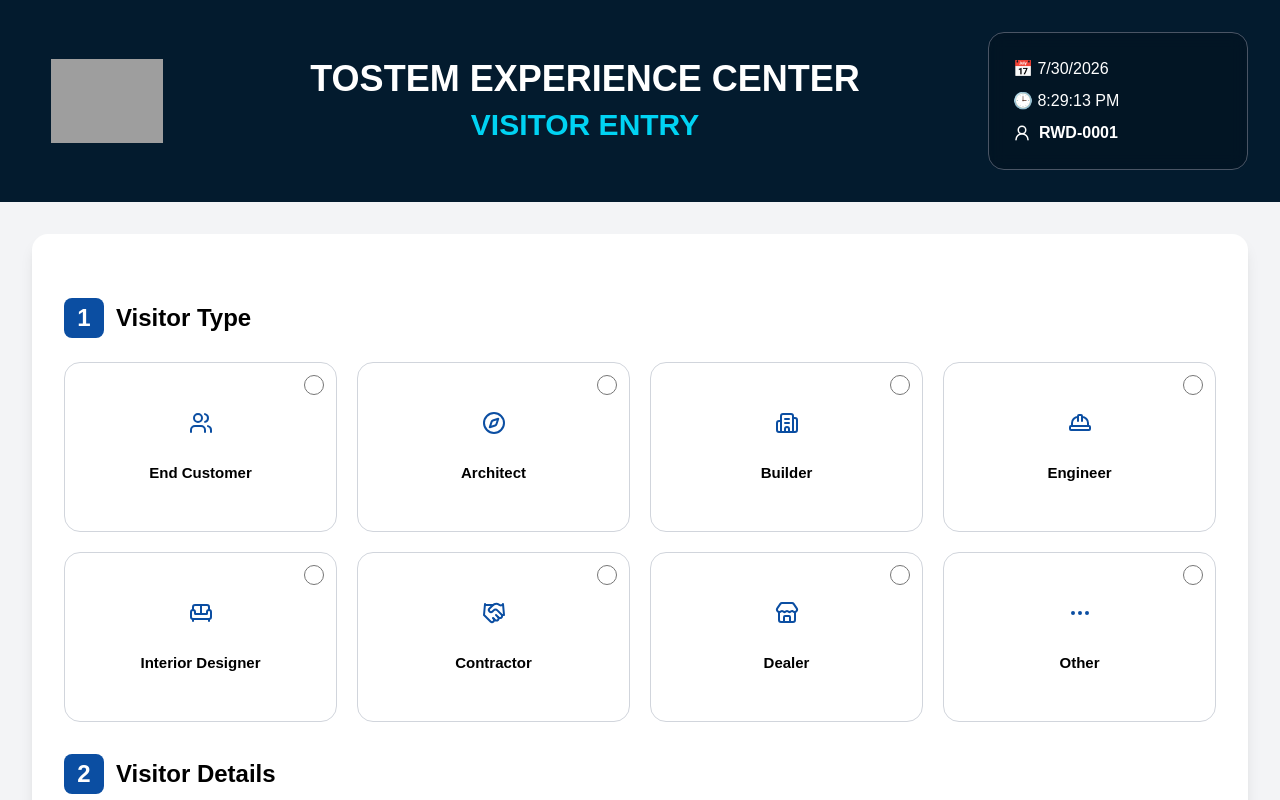
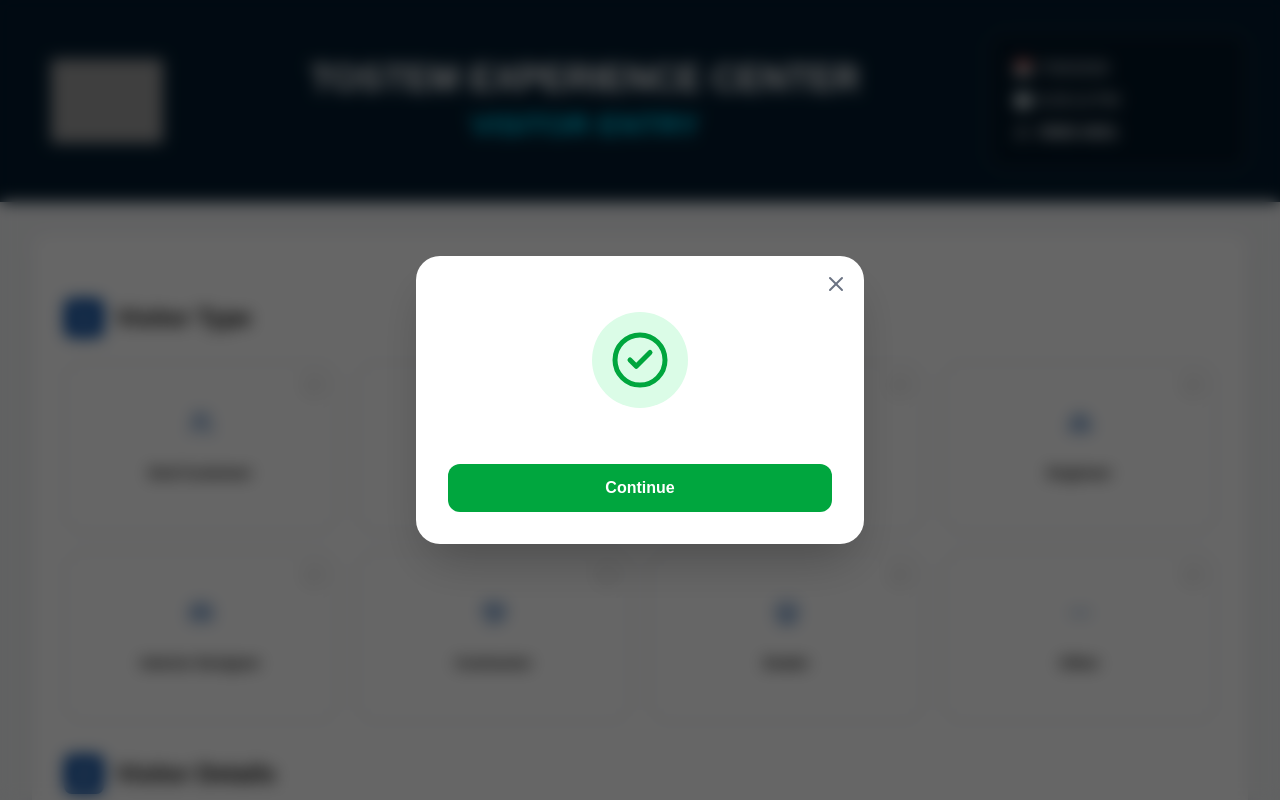
Before and after one commit to rightworkdecor/rightwork-vms, a Next.js app: page /visitors in a window 1280 px wide. Shown: the top 800 px of the page. Built offline with nearby package versions, Linux system fonts and the light colour scheme; no server answers; the database is empty; grey boxes are pictures that could not be loaded.

Commit message:
Fix popup auto close

```diff
--- a/app/components/Popup.tsx
+++ b/app/components/Popup.tsx
@@ -26,16 +26,16 @@
 }: PopupProps) {
 
   useEffect(() => {
-    if (!open) return;
+  if (!open) return;
 
+  if (type === "success" || type === "info") {
     const timer = setTimeout(() => {
       onClose();
     }, 2000);
 
     return () => clearTimeout(timer);
-  }, [open, onClose]);
-
-  if (!open) return null;
+  }
+}, [open, type]);
 
   const config = {
     success: {
--- a/app/visitors/page.tsx
+++ b/app/visitors/page.tsx
@@ -648,10 +648,10 @@
   title={popup.title}
   message={popup.message}
   onClose={() =>
-    setPopup({
-      ...popup,
+    setPopup((prev) => ({
+      ...prev,
       open: false,
-    })
+    }))
   }
 />
   </div>
```
